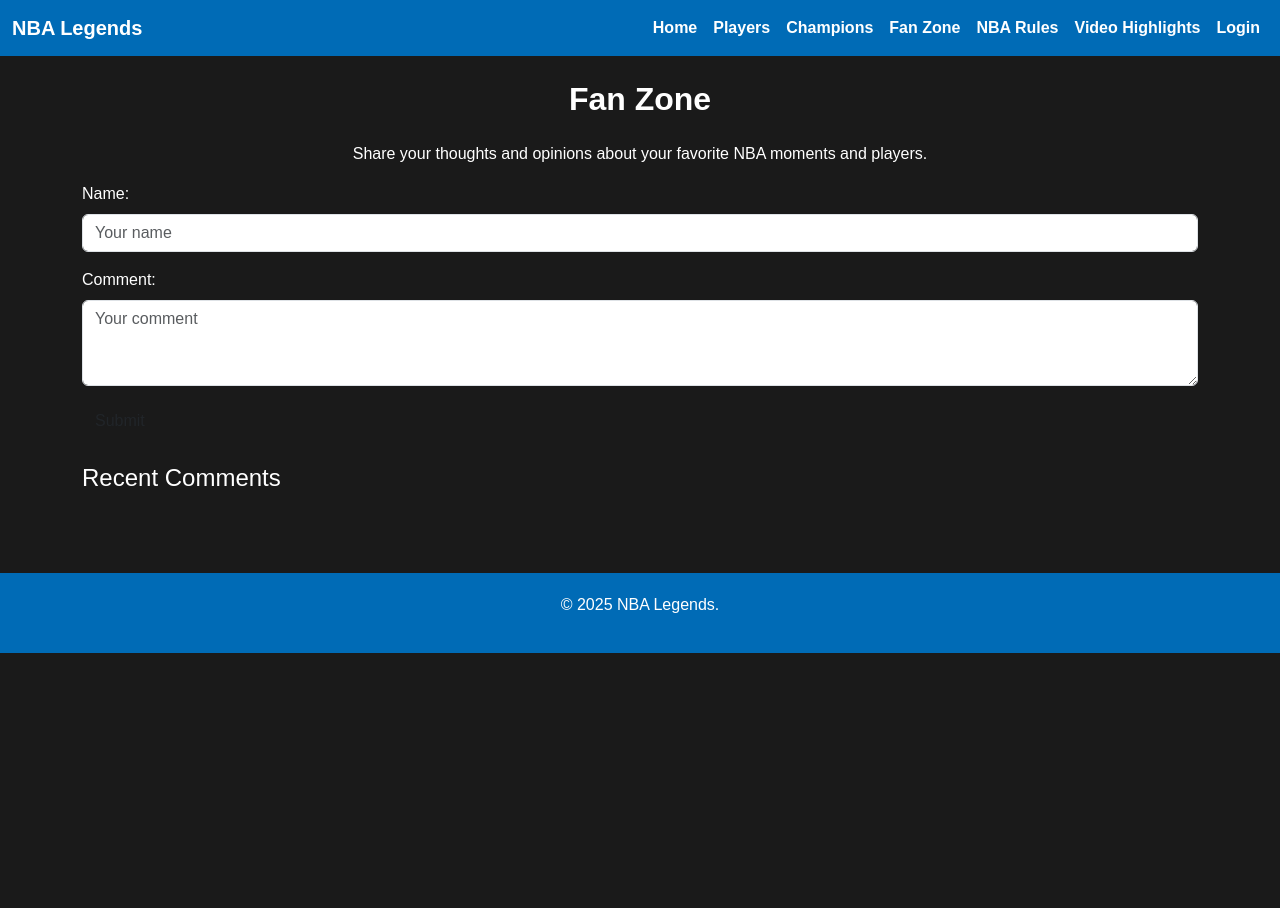
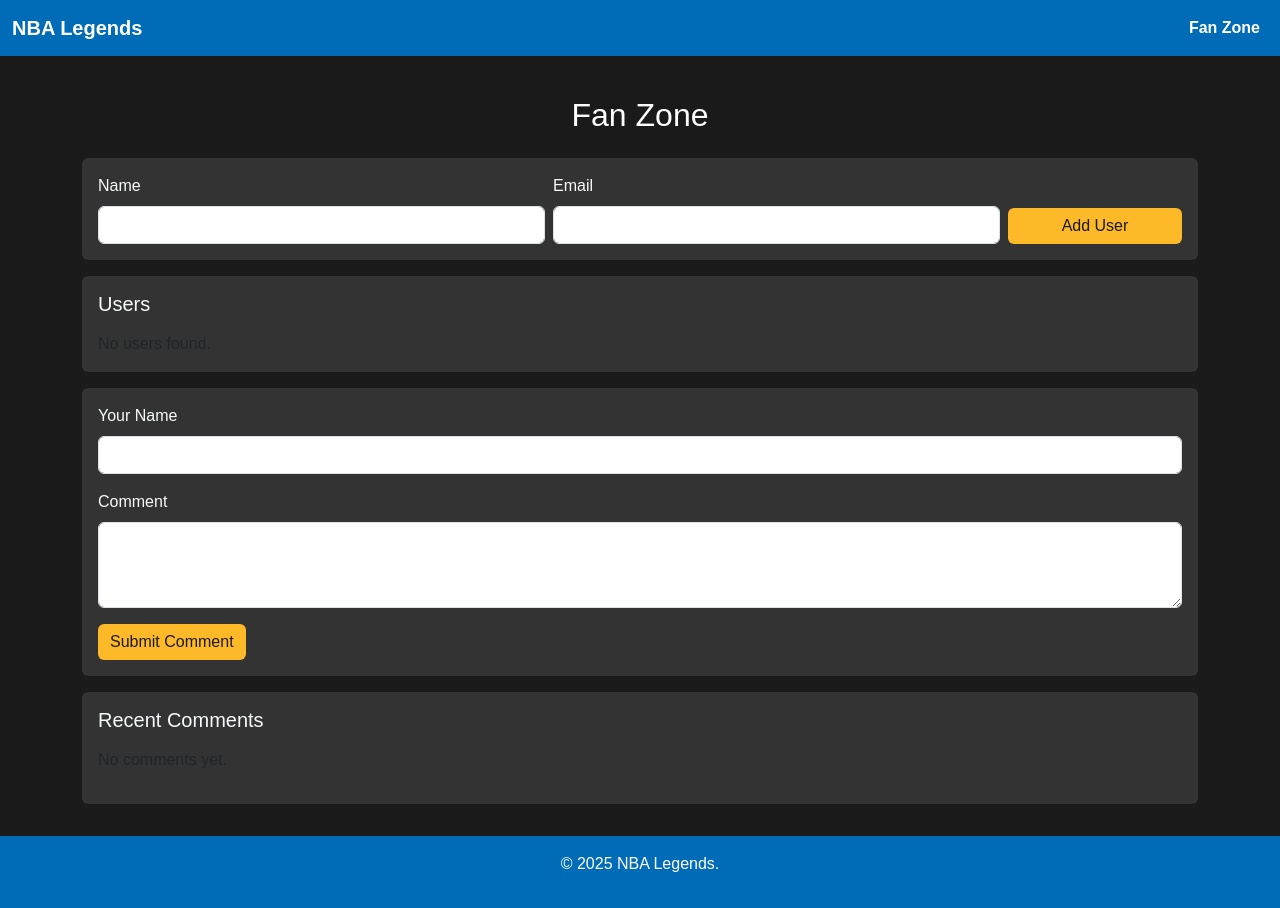
Before and after one commit to landonzh/DjangoProject, a Django app: page /fanzone/ in a window 1280 px wide. Before the commit the page ends 653 px from the top, so only its background shows below. Run offline with Django 5.2, Linux system fonts and the light colour scheme; parts of the project's set-up code (start-up, migrations or seed data) failed here and were passed over.

Commit message:
Alot of changes

```diff
--- a/templates/fanzone.html
+++ b/templates/fanzone.html
@@ -1,81 +1,111 @@
+
 <!DOCTYPE html>
 <html lang="en">
 <head>
   <meta charset="UTF-8">
-  <title>NBA Legends - Fan Zone</title>
+  <title>NBA Legends – Fan Zone</title>
   <link href="https://cdn.jsdelivr.net/npm/bootstrap@5.3.0/dist/css/bootstrap.min.css" rel="stylesheet">
   <style>
-    body {
-      background-color: #1a1a1a;
-      color: #fff;
-      font-family: Arial, sans-serif;
-    }
-    .navbar {
-      background-color: #006bb6;
-    }
-    .navbar-brand, .nav-link {
-      color: #fff !important;
-      font-weight: bold;
-    }
-    .card {
-      background-color: #333;
-      border: none;
-    }
-    .card-title, .card-text {
-      color: #fff;
-    }
-    .card-img-top {
-      height: 200px;
-      object-fit: cover;
-    }
-    footer {
-      background-color: #006bb6;
-      padding: 20px;
-      text-align: center;
-      color: #fff;
-      margin-top: 40px;
-    }
+    body { background: #1a1a1a; color: #fff; font-family: Arial, sans-serif; display: flex; flex-direction: column; min-height: 100vh; }
+    .navbar { background: #006bb6; }
+    .navbar-brand, .nav-link { color: #fff !important; font-weight: bold; }
+    .container { flex: 1; padding-top: 1rem; padding-bottom: 1rem; }
+    .card { background: #333; border: none; margin-bottom: 1rem; }
+    .btn-primary { background: #fdb927; border: none; color: #1a1a1a; }
+    .btn-primary:hover { background: #e5a00c; color: #fff; }
+    .comment-box { background: #222; padding: .75rem; margin-bottom: .5rem; border-radius: .25rem; }
+    footer { background: #006bb6; padding: 1rem; text-align: center; margin-top: auto; }
   </style>
 </head>
-<body style="display: flex; flex-direction: column; min-height: 100vh;">
-  <nav class="navbar navbar-expand-lg">
+<body>
+  <nav class="navbar navbar-expand-lg mb-4">
     <div class="container-fluid">
-      <a class="navbar-brand" href="index.html">NBA Legends</a>
-      <button class="navbar-toggler" type="button" data-bs-toggle="collapse" data-bs-target="#navbarNav">
-        <span class="navbar-toggler-icon" style="filter: invert(1);"></span>
+      <a class="navbar-brand" href="{% url 'home' %}">NBA Legends</a>
+      <button class="navbar-toggler" type="button" data-bs-toggle="collapse" data-bs-target="#nav">
+        <span class="navbar-toggler-icon" style="filter:invert(1)"></span>
       </button>
-      <div class="collapse navbar-collapse" id="navbarNav">
+      <div class="collapse navbar-collapse" id="nav">
         <ul class="navbar-nav ms-auto">
-           <li class="nav-item"><a class="nav-link active" href="{% url 'home' %}">Home</a></li>
-           <li class="nav-item"><a class="nav-link" href="{% url 'players' %}">Players</a></li>
-           <li class="nav-item"><a class="nav-link" href="{% url 'champions' %}">Champions</a></li>
-           <li class="nav-item"><a class="nav-link" href="{% url 'fanzone' %}">Fan Zone</a></li>
-           <li class="nav-item"><a class="nav-link" href="{% url 'rules' %}">NBA Rules</a></li>
-           <li class="nav-item"><a class="nav-link" href="{% url 'highlights' %}">Video Highlights</a></li>
-           <li class="nav-item"><a class="nav-link" href="{% url 'login' %}">Login</a></li>
+          <li class="nav-item"><a class="nav-link active" href="{% url 'fanzone' %}">Fan Zone</a></li>
+
         </ul>
       </div>
     </div>
   </nav>
 
+  <div class="container">
+    <h2 class="text-center mb-4">Fan Zone</h2>
 
 
-  <div class="container my-4">
-    <h2 class="text-center fw-bold mb-4">Fan Zone</h2>
-    <p class="text-center">Share your thoughts and opinions about your favorite NBA moments and players.</p>
-    <form id="commentForm" class="mb-4">
+    <div class="card">
+      <div class="card-body">
+        <form method="post">
+          {% csrf_token %}
+          <div class="row g-2 align-items-end">
+            <div class="col-md-5">
+              <label class="form-label text-light">Name</label>
+              <input name="user_name" class="form-control" required>
+            </div>
+            <div class="col-md-5">
+              <label class="form-label text-light">Email</label>
+              <input name="user_email" type="email" class="form-control" required>
+            </div>
+            <div class="col-md-2">
+              <button name="add_user" class="btn btn-primary w-100">Add User</button>
+            </div>
+          </div>
+        </form>
+      </div>
+    </div>
+
+
+    <div class="card">
+      <div class="card-body">
+        <h5 class="text-light mb-3">Users</h5>
+        <ul class="list-unstyled mb-0">
+          {% if users %}
+            {% for u in users %}
+              <li>{{ u.name }} – {{ u.email }}</li>
+            {% endfor %}
+          {% else %}
+            <li>No users found.</li>
+          {% endif %}
+        </ul>
+      </div>
+    </div>
+
+
+    <div class="card">
+      <div class="card-body">
+        <form method="post">
+          {% csrf_token %}
           <div class="mb-3">
-        <label for="fanName" class="form-label">Name:</label>
-        <input type="text" id="fanName" class="form-control" placeholder="Your name" required>
+            <label class="form-label text-light">Your Name</label>
+            <input name="comment_name" class="form-control" required>
           </div>
           <div class="mb-3">
-        <label for="fanComment" class="form-label">Comment:</label>
-        <textarea id="fanComment" class="form-control" rows="3" placeholder="Your comment" required></textarea>
+            <label class="form-label text-light">Comment</label>
+            <textarea name="comment_text" rows="3" class="form-control" required></textarea>
           </div>
-      <button type="submit" class="btn btn-custom">Submit</button>
+          <button name="add_comment" class="btn btn-primary">Submit Comment</button>
         </form>
-    <h4 class="mb-3">Recent Comments</h4>
-    <div id="commentsList">
+      </div>
+    </div>
+
+
+    <div class="card">
+      <div class="card-body">
+        <h5 class="text-light mb-3">Recent Comments</h5>
+        {% if comments %}
+          {% for c in comments %}
+            <div class="comment-box">
+              <strong>{{ c.name }}:</strong> {{ c.comment }}
+            </div>
+          {% endfor %}
+        {% else %}
+          <p>No comments yet.</p>
+        {% endif %}
+      </div>
     </div>
   </div>
 
@@ -84,20 +114,5 @@
   </footer>
 
   <script src="https://cdn.jsdelivr.net/npm/bootstrap@5.3.0/dist/js/bootstrap.bundle.min.js"></script>
-  <script>
-    const commentForm = document.getElementById("commentForm");
-    const commentsList = document.getElementById("commentsList");
-
-    commentForm.addEventListener("submit", function(e) {
-      e.preventDefault();
-      const name = document.getElementById("fanName").value;
-      const comment = document.getElementById("fanComment").value;
-      const commentDiv = document.createElement("div");
-      commentDiv.className = "comment-box";
-      commentDiv.innerHTML = `<p><strong>${name}:</strong> ${comment}</p>`;
-      commentsList.prepend(commentDiv);
-      commentForm.reset();
-    });
-  </script>
 </body>
 </html>
--- a/templates/login.html
+++ b/templates/login.html
@@ -99,7 +99,7 @@
 
 <div class="container main-content">
     <h2 class="mb-4">Mail Sending Demo - Explore Comp Sci</h2>
-    <form method="post" action="{% url 'contact_us' %}">
+    <form method="post" action="{% url 'login' %}">
         {% csrf_token %}
         <button type="submit" class="btn btn-submit" id="submitBtn">
             <span id="btnText">Submit Request</span>
```
Lines whose indentation alone changed are shown as unchanged.
